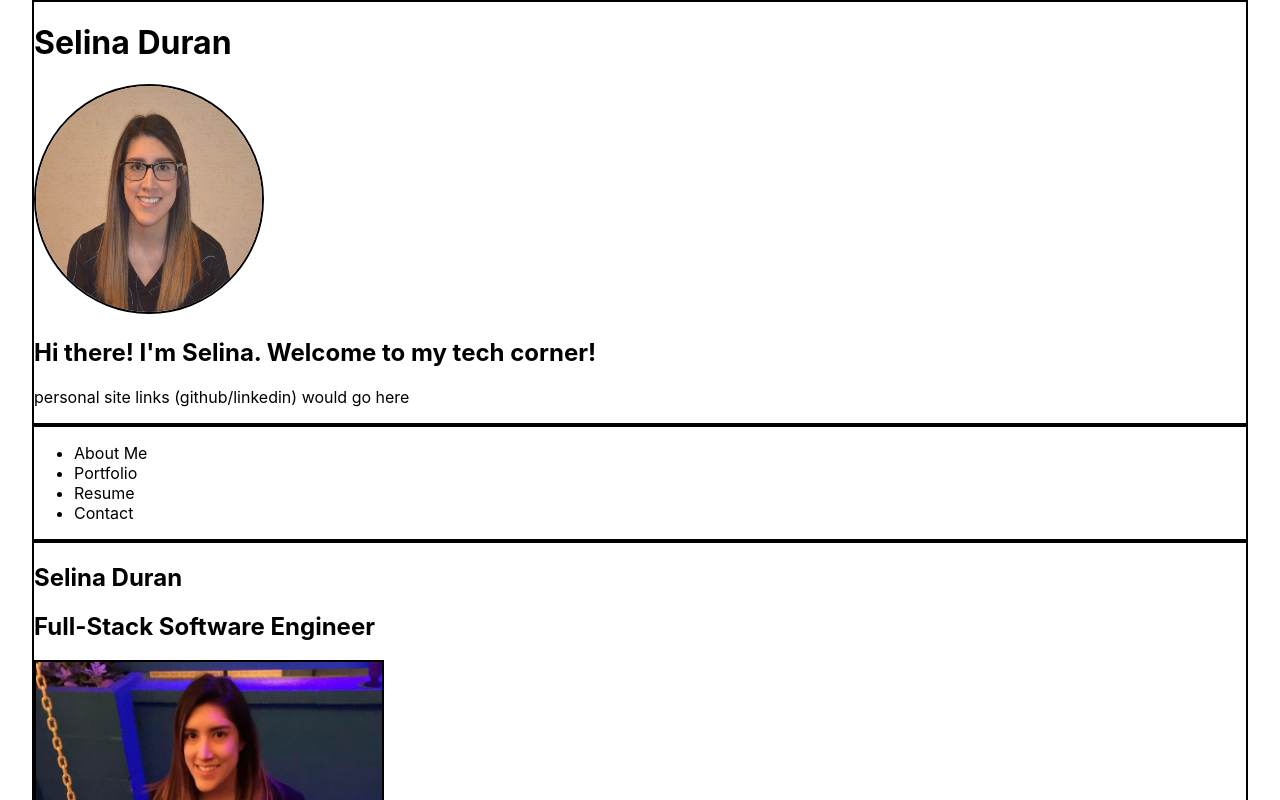
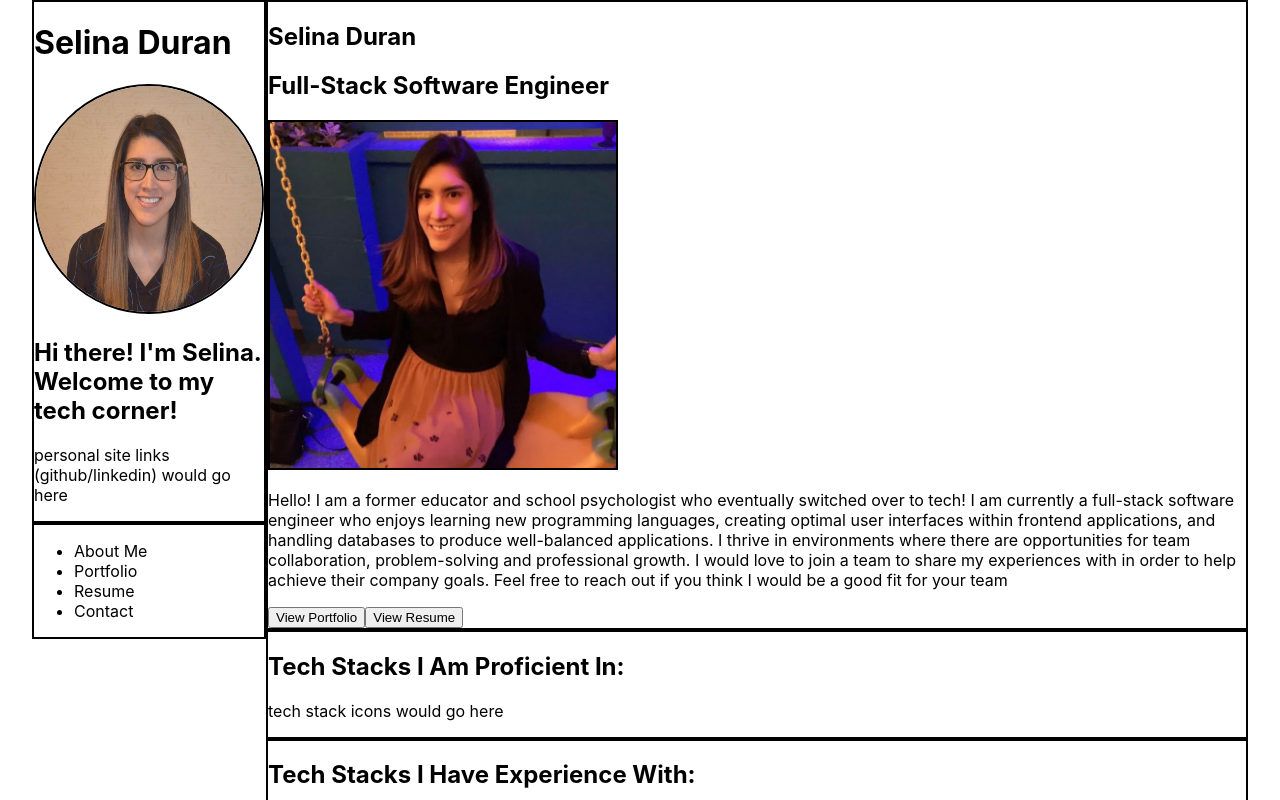
Before and after one commit to selinaduran/Personal-Portfolio, a Next.js app in the folder personal_portfolio/: page / in a window 1280 px wide. Shown: the top 800 px of the page. Built offline with nearby package versions, Linux system fonts and the light colour scheme.

Commit message:
made container sections for flex positioning

```diff
--- a/personal_portfolio/pages/index.js
+++ b/personal_portfolio/pages/index.js
@@ -11,9 +11,10 @@ export default function Home() {
       </Head>
 
       <main className={styles.main}>
+        <div className={styles.container1}>
           <div className={styles.header}>
             <h1 className={styles.title}>Selina Duran</h1>
-          <img className={styles.profilepic} src="/img/ProfilePic.jpeg" alt="profile pic"/>
+            <img className={styles.profilepic} src="/img/ProfilePic.jpeg" alt="profile pic" />
             <h2>Hi there! I'm Selina. Welcome to my tech corner!</h2>
             <p>personal site links (github/linkedin) would go here</p>
           </div>
@@ -25,10 +26,12 @@ export default function Home() {
               <li>Contact</li>
             </ul>
           </div>
+        </div>
+        <div className={styles.container2}>
           <div className={styles.about}>
             <h2>Selina Duran</h2>
             <h2>Full-Stack Software Engineer</h2>
-          <img className={styles.aboutme} src="/img/AboutMe.jpeg" alt="about me"/>
+            <img className={styles.aboutme} src="/img/AboutMe.jpeg" alt="about me" />
             <p>Hello! I am a former educator and school psychologist who eventually switched over to tech! I am currently a full-stack software engineer who enjoys learning new programming languages, creating optimal user interfaces within frontend applications, and handling databases to produce well-balanced applications. I thrive in environments where there are opportunities for team collaboration, problem-solving and professional growth. I would love to join a team to share my experiences with in order to help achieve their company goals. Feel free to reach out if you think I would be a good fit for your team</p>
             <button>View Portfolio</button>
             <button>View Resume</button>
@@ -44,6 +47,7 @@ export default function Home() {
           <div className={styles.featured}>
             <h2>Featured Projects</h2>
             <p>featured projects would go here</p>
+          </div>
         </div>
       </main>
 
--- a/personal_portfolio/styles/Home.module.css
+++ b/personal_portfolio/styles/Home.module.css
@@ -1,3 +1,8 @@
+.main {
+  display: flex;
+  flex-direction: row;
+}
+
 .container {
   padding: 0 2rem;
 }
```
Lines whose indentation alone changed are shown as unchanged.
